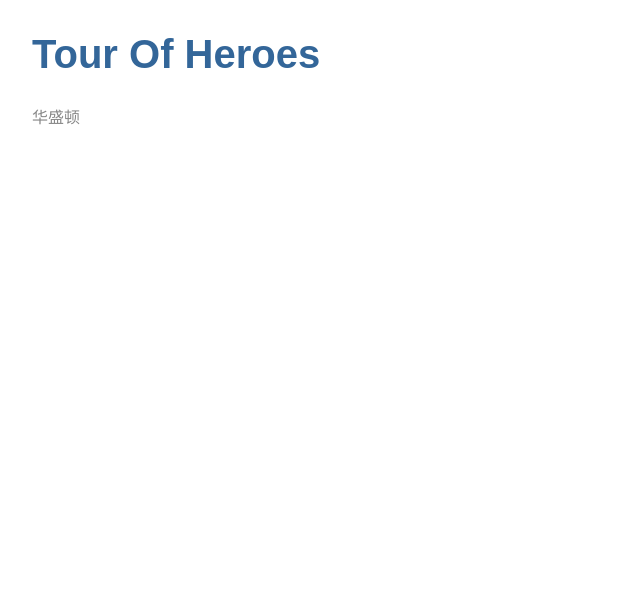
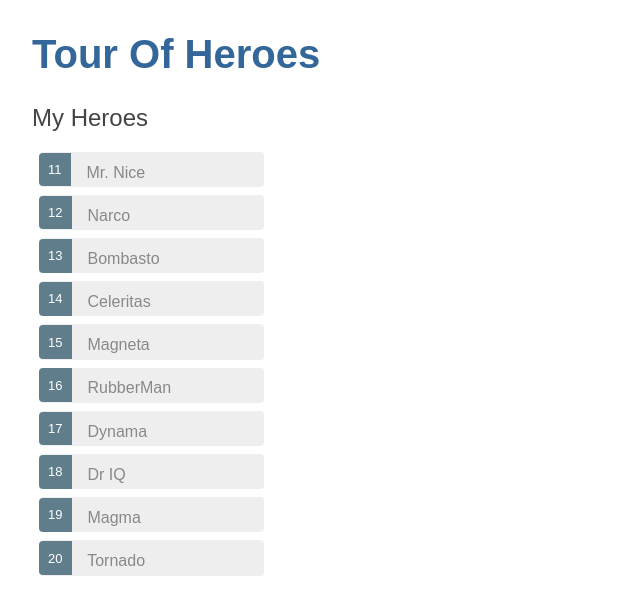
Before and after one commit to ddl666666/TOH-Comm, an Angular app: page / in a window 1280 px wide. Shown: the top 614 px of the page, without its empty margins (0-640 px from the left). Built offline with nearby package versions, Linux system fonts and the light colour scheme.

Commit message:
display hero-list

```diff
--- a/src/app/app.module.ts
+++ b/src/app/app.module.ts
@@ -1,5 +1,6 @@
 import { BrowserModule } from '@angular/platform-browser';
 import { NgModule } from '@angular/core';
+import { FormsModule } from '@angular/forms';
 
 import { AppComponent } from './app.component';
 import { HeroListComponent } from './hero-list/hero-list.component';
@@ -10,7 +11,8 @@
     HeroListComponent
   ],
   imports: [
-    BrowserModule
+    BrowserModule,
+    FormsModule
   ],
   providers: [],
   bootstrap: [AppComponent]
--- a/src/app/hero-list/hero-list.component.css
+++ b/src/app/hero-list/hero-list.component.css
@@ -0,0 +1,48 @@
+/* HeroesComponent's private CSS styles */
+.selected {
+  background-color: #CFD8DC !important;
+  color: white;
+}
+.heroes {
+  margin: 0 0 2em 0;
+  list-style-type: none;
+  padding: 0;
+  width: 15em;
+}
+.heroes li {
+  cursor: pointer;
+  position: relative;
+  left: 0;
+  background-color: #EEE;
+  margin: .5em;
+  padding: .3em 0;
+  height: 1.6em;
+  border-radius: 4px;
+}
+.heroes li.selected:hover {
+  background-color: #BBD8DC !important;
+  color: white;
+}
+.heroes li:hover {
+  color: #607D8B;
+  background-color: #DDD;
+  left: .1em;
+}
+.heroes .text {
+  position: relative;
+  top: -3px;
+}
+.heroes .badge {
+  display: inline-block;
+  font-size: small;
+  color: white;
+  padding: 0.8em 0.7em 0 0.7em;
+  background-color: #607D8B;
+  line-height: 1em;
+  position: relative;
+  left: -1px;
+  top: -4px;
+  height: 1.8em;
+  margin-right: .8em;
+  border-radius: 4px 0 0 4px;
+}
--- a/src/app/hero-list/hero-list.component.html
+++ b/src/app/hero-list/hero-list.component.html
@@ -1 +1,15 @@
-{{hero}}
+<h2>My Heroes</h2>
+<ul class="heroes">
+  <li *ngFor="let hero of heroes" (click)="onSelect(hero)">
+    <span class="badge">{{hero.id}}</span> {{hero.name}}
+  </li>
+</ul>
+<div *ngIf="selectedHero">
+  <h2>{{selectedHero.name | uppercase}} Details</h2>
+  <div><span>id: </span>{{selectedHero.id}}</div>
+  <div>
+    <label>name:
+      <input [(ngModel)]="selectedHero.name" placeholder="name">
+    </label>
+  </div>
+</div>
--- a/src/app/hero-list/hero-list.component.ts
+++ b/src/app/hero-list/hero-list.component.ts
@@ -1,3 +1,5 @@
+import { HEROES } from './../mock-heroes';
+import { Hero } from './../hero';
 import { Component, OnInit } from '@angular/core';
 
 @Component({
@@ -6,10 +8,19 @@
   styleUrls: ['./hero-list.component.css']
 })
 export class HeroListComponent implements OnInit {
-  hero = '华盛顿';
+  hero: Hero = {
+    id: 10,
+    name: 'Washington'
+  };
+  heroes = HEROES;
+  selectedHero: Hero;
   constructor() { }
 
   ngOnInit() {
   }
 
+  onSelect(hero: Hero) {
+    this.selectedHero = hero;
+  }
+
 }
--- /dev/null
+++ b/src/app/hero.ts
@@ -0,0 +1,3 @@
+export class Hero {
+  constructor(public id: number, public name: string) {}
+}
--- /dev/null
+++ b/src/app/mock-heroes.ts
@@ -0,0 +1,14 @@
+import { Hero } from './hero';
+
+export const HEROES: Hero[] = [
+  { id: 11, name: 'Mr. Nice' },
+  { id: 12, name: 'Narco' },
+  { id: 13, name: 'Bombasto' },
+  { id: 14, name: 'Celeritas' },
+  { id: 15, name: 'Magneta' },
+  { id: 16, name: 'RubberMan' },
+  { id: 17, name: 'Dynama' },
+  { id: 18, name: 'Dr IQ' },
+  { id: 19, name: 'Magma' },
+  { id: 20, name: 'Tornado' }
+];
```
